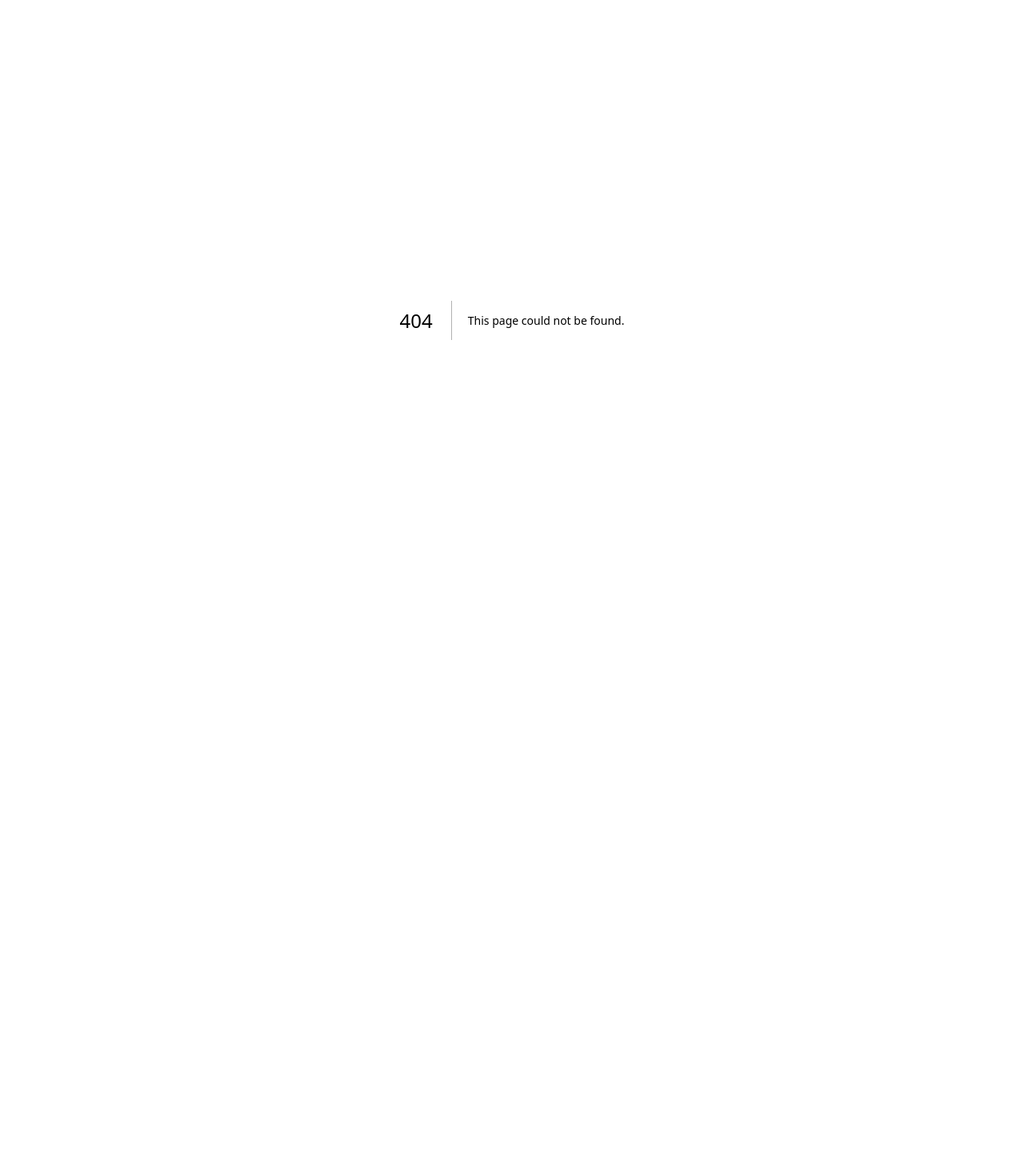
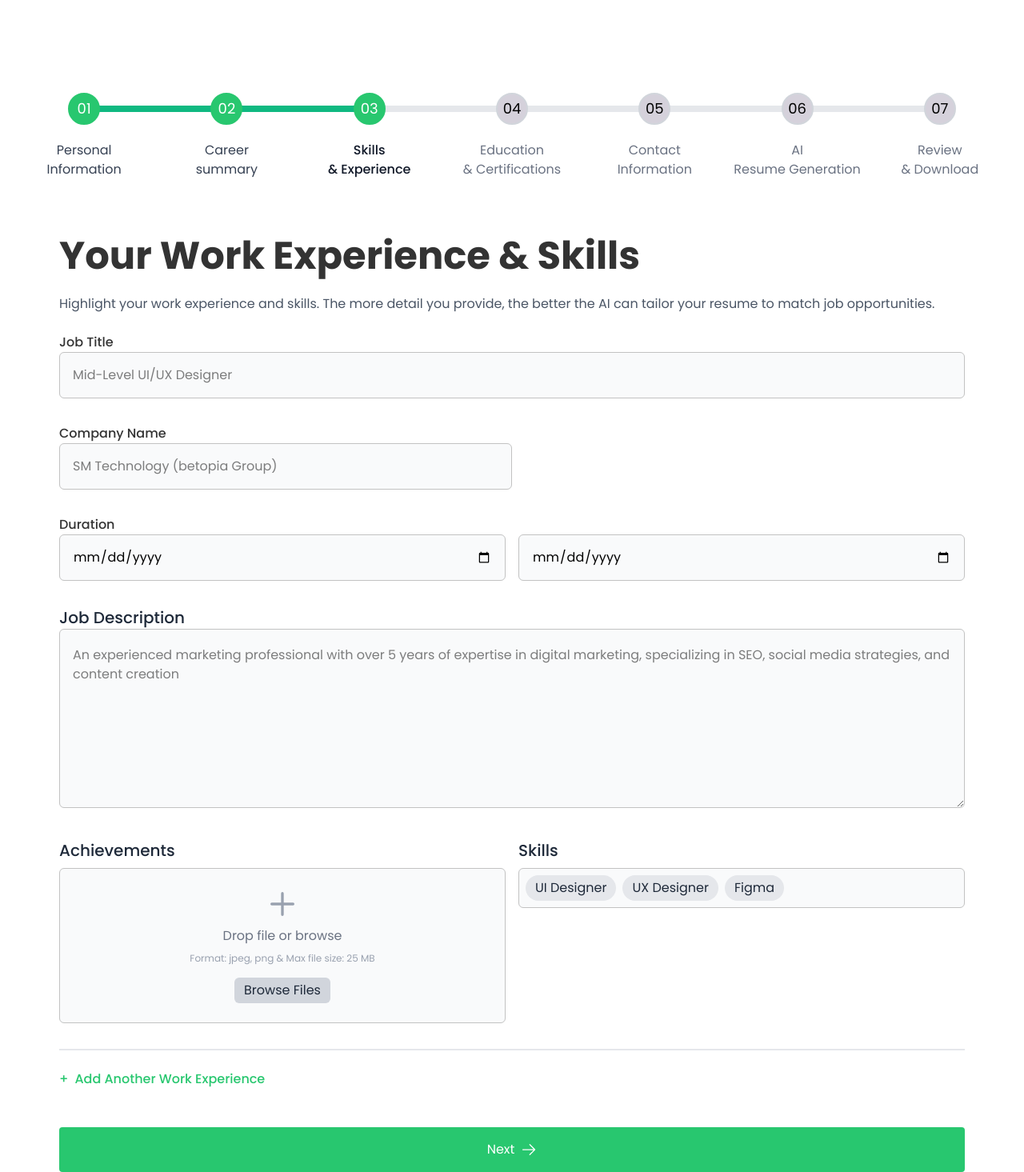
Before and after one commit to Apur0y/and-scheer, a Next.js app: page /jobseekeruser/skillexprience in a window 1280 px wide. Before the commit this address had no page. Shown: the whole page at 80% size. Before the commit the page ends 800 px from the top, so only its background shows below. Built offline with nearby package versions, Linux system fonts and the light colour scheme.

Commit message:
added skill and exprience component

```diff
--- a/package.json
+++ b/package.json
@@ -12,6 +12,7 @@
     "@heroicons/react": "^2.2.0",
     "next": "15.3.4",
     "react": "^19.0.0",
+    "react-datepicker": "^8.4.0",
     "react-dom": "^19.0.0",
     "react-hook-form": "^7.58.1",
     "react-icons": "^5.5.0",
--- a/src/app/jobseekeruser/carearsummary/page.tsx
+++ b/src/app/jobseekeruser/carearsummary/page.tsx
@@ -2,6 +2,7 @@ import Container from "@/components/Container";
 
 import ProgressBar from "@/components/progressBar";
 import ButtonWrapper from "@/components/Shared/ButtonWrapper";
+import SectionHeader from "@/components/Shared/SectionHeader";
 import React from "react";
 // Adjust path if different
 
@@ -12,20 +13,17 @@ export default function PersonalInformation() {
         <ProgressBar currentStep={2} totalSteps={7} />
         <div className="flex justify-center mt-12">
           <div className="p-6 w-full max-w-[1180px] h-[752px]">
-            <h1 className="text-5xl text-[#333333] font-bold mb-6">
-              Tell Us About Yourself
-            </h1>
-            <p className="text-gray-600 mb-6">
-              Fill in your personal details so we can tailor your resume
-              perfectly to your career goals.
-            </p>
+            <SectionHeader
+              title="Your Career Overview"
+              description="A strong career summary will make a lasting impression on recruiters. Let’s create a summary that highlights your experience and goals."
+            ></SectionHeader>
 
             <div className="flex flex-col md:flex-row justify-between gap-4 mb-8">
               <div className="w-full ">
                 <label className="block text-xl font-medium text-gray-800 ">
                   Job Title
                 </label>
-                <select className="w-full bg-gray-50 py-5 px-4 border border-[#c2c2c2] rounded">
+                <select className="w-full bg-gray-50 py-4 px-4 border border-[#c2c2c2] rounded">
                   <option value="" disabled hidden>
                     Enter your most recent or current job title
                   </option>
@@ -44,7 +42,7 @@ export default function PersonalInformation() {
                 Job Description
               </label>
               <textarea
-                className="w-full h-[224px] bg-gray-50 py-5 px-4 border border-[#c2c2c2] rounded-md mb-16"
+                className="w-full h-[224px] bg-gray-50 py-4 px-4 border border-[#c2c2c2] rounded-md mb-16"
                 name="text"
                 id="textarea"
                 placeholder="An experienced marketing professional with over 5 years of expertise in digital marketing, specializing in SEO, social media strategies, and content creation"
--- a/src/app/jobseekeruser/personalInformation/page.tsx
+++ b/src/app/jobseekeruser/personalInformation/page.tsx
@@ -2,6 +2,7 @@ import Container from "@/components/Container";
 import FormInput from "@/components/FormInput";
 import ProgressBar from "@/components/progressBar";
 import ButtonWrapper from "@/components/Shared/ButtonWrapper";
+import SectionHeader from "@/components/Shared/SectionHeader";
 import React from "react";
 // Adjust path if different
 
@@ -12,39 +13,24 @@ export default function PersonalInformation() {
         <ProgressBar currentStep={1} totalSteps={7} />
         <div className="flex justify-center mt-12">
           <div className="p-6 w-full max-w-[1180px] h-[752px]">
-            <h1 className="text-5xl text-[#333333] font-bold mb-6">
-              Tell Us About Yourself
-            </h1>
-            <p className="text-gray-600 mb-6">
-              Fill in your personal details so we can tailor your resume
-              perfectly to your career goals.
-            </p>
+            <SectionHeader
+              title="Tell Us About Yourself"
+              description="Fill in your personal details so we can tailor your resume perfectly to your career goals."
+            />
             <div className="grid grid-cols-1 md:grid-cols-2 gap-4 mb-8">
-              <FormInput
-                label="First Name"
-                type="text"
-                placeholder="Saifur"
-                className=" px-4 py-5 "
-              />
-              <FormInput
-                label="Last Name"
-                type="text"
-                placeholder="Rahman"
-                className=" px-4 py-5 "
-              />
+              <FormInput label="First Name" type="text" placeholder="Saifur" />
+              <FormInput label="Last Name" type="text" placeholder="Rahman" />
             </div>
             <div className="grid grid-cols-1 md:grid-cols-2 gap-4 mb-8">
               <FormInput
                 label="Phone Number"
                 type="text"
                 placeholder="+880 1567808747"
-                className=" px-4 py-5 "
               />
               <FormInput
                 label="Email Address"
                 type="email"
                 placeholder="ux.saifur.ug@gmail.com"
-                className=" px-4 py-5 "
               />
             </div>
             <div className="flex flex-col md:flex-row justify-between gap-4 mb-8">
@@ -52,7 +38,7 @@ export default function PersonalInformation() {
                 <label className="block text-xl font-medium text-gray-800 ">
                   Country/Region
                 </label>
-                <select className="w-full bg-gray-50 py-5 px-4 border border-[#c2c2c2] rounded">
+                <select className="w-full bg-gray-50 py-4 px-4 border border-[#c2c2c2] rounded">
                   <option value="" disabled hidden>
                     Select a country
                   </option>
@@ -68,29 +54,13 @@ export default function PersonalInformation() {
                   label="Address"
                   type="text"
                   placeholder="Section-06, Mirpur, Dhaka."
-                  className=" px-4 py-5 "
                 />
               </div>
             </div>
             <div className="grid grid-cols-1 md:grid-cols-3 gap-4 mb-16">
-              <FormInput
-                label="City"
-                type="text"
-                placeholder="Dhaka"
-                className=" px-4 py-5 "
-              />
-              <FormInput
-                label="State"
-                type="text"
-                placeholder="Dhaka"
-                className=" px-4 py-5 "
-              />
-              <FormInput
-                label="ZIP Code"
-                type="text"
-                placeholder="1216"
-                className=" px-4 py-5 "
-              />
+              <FormInput label="City" type="text" placeholder="Dhaka" />
+              <FormInput label="State" type="text" placeholder="Dhaka" />
+              <FormInput label="ZIP Code" type="text" placeholder="1216" />
             </div>
             <ButtonWrapper
               text="Next"
--- /dev/null
+++ b/src/app/jobseekeruser/skillexprience/page.tsx
@@ -0,0 +1,201 @@
+// import Container from "@/components/Container";
+// import FormInput from "@/components/FormInput";
+
+// import ProgressBar from "@/components/progressBar";
+// import ButtonWrapper from "@/components/Shared/ButtonWrapper";
+// import SectionHeader from "@/components/Shared/SectionHeader";
+// import React from "react";
+// // Adjust path if different
+
+// export default function PersonalInformation() {
+//   return (
+//     <Container>
+//       <div className="min-h-screen p-4">
+//         <ProgressBar currentStep={3} totalSteps={7} />
+//         <div className="flex justify-center mt-12">
+//           <div className="p-6 w-full max-w-[1180px] h-[752px]">
+//             <SectionHeader
+//               title="Your Work Experience & Skills"
+//               description="Highlight your work experience and skills. The more detail you provide, the better the AI can tailor your resume to match job opportunities."
+//             ></SectionHeader>
+
+//             <div className="flex flex-col md:flex-row justify-between gap-4 mb-8">
+//               <div className="w-full ">
+//                 <FormInput
+//                   label="Job Title"
+//                   type="text"
+//                   placeholder="Mid-Level UI/UX Designer"
+//                 />
+//               </div>
+//             </div>
+//             <div className="w-1/2 mb-8">
+//               <FormInput
+//                 label="Company Name"
+//                 type="text"
+//                 placeholder="SM Technology (betopia Group)"
+//               />
+//             </div>
+//             <div className="grid grid-cols-1 md:grid-cols-2 gap-4 mb-8">
+//               <FormInput
+//                 label="Duration"
+//                 type="date"
+//                 placeholder="Start Date"
+//               />
+//               <div className="pt-6">
+//                 {/* Padding to match label height */}
+//                 <FormInput label="" type="date" placeholder="End Date" />
+//               </div>
+//             </div>
+//             <div>
+//               <label className="block text-xl font-medium text-gray-800 ">
+//                 Job Description
+//               </label>
+//               <textarea
+//                 className="w-full h-[224px] bg-gray-50 py-5 px-4 border border-[#c2c2c2] rounded-md mb-16"
+//                 name="text"
+//                 id="textarea"
+//                 placeholder="An experienced marketing professional with over 5 years of expertise in digital marketing, specializing in SEO, social media strategies, and content creation"
+//               />
+//             </div>
+
+//             <ButtonWrapper
+//               text="Next"
+//               icon="arrow-right"
+//               action="log"
+//               bgColor="#28C76F"
+//             />
+//           </div>
+//         </div>
+//       </div>
+//     </Container>
+//   );
+// }
+
+import Container from "@/components/Container";
+import FormInput from "@/components/FormInput";
+import ProgressBar from "@/components/progressBar";
+import ButtonWrapper from "@/components/Shared/ButtonWrapper";
+import SectionHeader from "@/components/Shared/SectionHeader";
+import React from "react";
+
+export default function PersonalInformation() {
+  return (
+    <Container>
+      <div className="min-h-screen p-4">
+        <ProgressBar currentStep={3} totalSteps={7} />
+        <div className="flex justify-center mt-12">
+          <div className="p-6 w-full max-w-[1180px] h-[752px]">
+            <SectionHeader
+              title="Your Work Experience & Skills"
+              description="Highlight your work experience and skills. The more detail you provide, the better the AI can tailor your resume to match job opportunities."
+            ></SectionHeader>
+
+            <div className="flex flex-col md:flex-row justify-between gap-4 mb-8">
+              <div className="w-full ">
+                <FormInput
+                  label="Job Title"
+                  type="text"
+                  placeholder="Mid-Level UI/UX Designer"
+                />
+              </div>
+            </div>
+            <div className=" md:w-1/2 mb-8">
+              <FormInput
+                label="Company Name"
+                type="text"
+                placeholder="SM Technology (betopia Group)"
+              />
+            </div>
+            <div className="grid grid-cols-1 md:grid-cols-2 gap-4 mb-8">
+              <FormInput
+                label="Duration"
+                type="date"
+                placeholder="Start Date"
+              />
+              <div className="pt-6">
+                {/* Padding to match label height */}
+                <FormInput label="" type="date" placeholder="End Date" />
+              </div>
+            </div>
+            <div>
+              <label className="block text-xl font-medium text-gray-800 ">
+                Job Description
+              </label>
+              <textarea
+                className="w-full h-[224px] bg-gray-50 py-5 px-4 border border-[#c2c2c2] rounded-md mb-8"
+                name="text"
+                id="textarea"
+                placeholder="An experienced marketing professional with over 5 years of expertise in digital marketing, specializing in SEO, social media strategies, and content creation"
+              />
+            </div>
+
+            {/* Achievements and Skills in a grid layout */}
+            <div className="grid grid-cols-1 md:grid-cols-2 gap-4 mb-8">
+              {/* Achievements File Input */}
+              <div>
+                <label className="block text-xl font-medium text-gray-800 mb-2">
+                  Achievements
+                </label>
+                <div className="w-full p-6 bg-gray-50 border border-[#c2c2c2] rounded-md flex flex-col items-center justify-center text-center">
+                  <svg
+                    className="w-10 h-10 text-gray-400 mb-2"
+                    fill="none"
+                    stroke="currentColor"
+                    viewBox="0 0 24 24"
+                    xmlns="http://www.w3.org/2000/svg"
+                  >
+                    <path
+                      strokeLinecap="round"
+                      strokeLinejoin="round"
+                      strokeWidth="2"
+                      d="M12 4v16m8-8H4"
+                    />
+                  </svg>
+                  <p className="text-gray-500 mb-2">Drop file or browse</p>
+                  <p className="text-xs text-gray-400 mb-4">
+                    Format: jpeg, png & Max file size: 25 MB
+                  </p>
+                  <button className="px-3 py-1 bg-gray-300 text-gray-800 rounded-md">
+                    Browse Files
+                  </button>
+                </div>
+              </div>
+
+              {/* Skills Input with Buttons */}
+              <div>
+                <label className="block text-xl font-medium text-gray-800 mb-2">
+                  Skills
+                </label>
+                <div className="w-full p-2 bg-gray-50 border border-[#c2c2c2] rounded-md flex flex-wrap gap-2 items-center">
+                  <button className="px-3 py-1 bg-gray-200 text-gray-800 rounded-full hover:bg-gray-300">
+                    UI Designer
+                  </button>
+                  <button className="px-3 py-1 bg-gray-200 text-gray-800 rounded-full hover:bg-gray-300">
+                    UX Designer
+                  </button>
+                  <button className="px-3 py-1 bg-gray-200 text-gray-800 rounded-full hover:bg-gray-300">
+                    Figma
+                  </button>
+                </div>
+              </div>
+            </div>
+            <div className="border border-gray-200 underline mb-6"></div>
+            {/* Add Another Work Experience Button */}
+            <div className="mb-12">
+              <button className="text-[#28C76F] font-medium flex items-center">
+                <span className="mr-2">+</span> Add Another Work Experience
+              </button>
+            </div>
+
+            <ButtonWrapper
+              text="Next"
+              icon="arrow-right"
+              action="log"
+              bgColor="#28C76F"
+            />
+          </div>
+        </div>
+      </div>
+    </Container>
+  );
+}
--- a/src/components/Container.tsx
+++ b/src/components/Container.tsx
@@ -1,13 +1,11 @@
-import { ReactNode } from "react"
+import { ReactNode } from "react";
 
 type containerProps = {
-    children : ReactNode
+  children: ReactNode;
+};
+
+function Container({ children }: containerProps) {
+  return <div className="max-w-[1420px] mx-auto py-20">{children}</div>;
 }
 
-function Container({children} : containerProps) {
-  return (
-    <div className="max-w-[1420px] mx-auto py-20">{children}</div>
-  )
-}
-
-export default Container
+export default Container;
--- /dev/null
+++ b/src/components/Shared/SectionHeader.tsx
@@ -0,0 +1,22 @@
+import React from "react";
+
+interface SectionHeaderProps {
+  title: string;
+  description: string;
+}
+
+const SectionHeader: React.FC<SectionHeaderProps> = ({
+  title,
+  description,
+}) => {
+  return (
+    <div>
+      <h1 className=" text-2xl md:text-5xl text-[#333333] font-bold mb-6">
+        {title}
+      </h1>
+      <p className="text-gray-600 mb-6">{description}</p>
+    </div>
+  );
+};
+
+export default SectionHeader;
```
Also changed, not shown: 1 other file (tests, documents, lock files or other folders).
